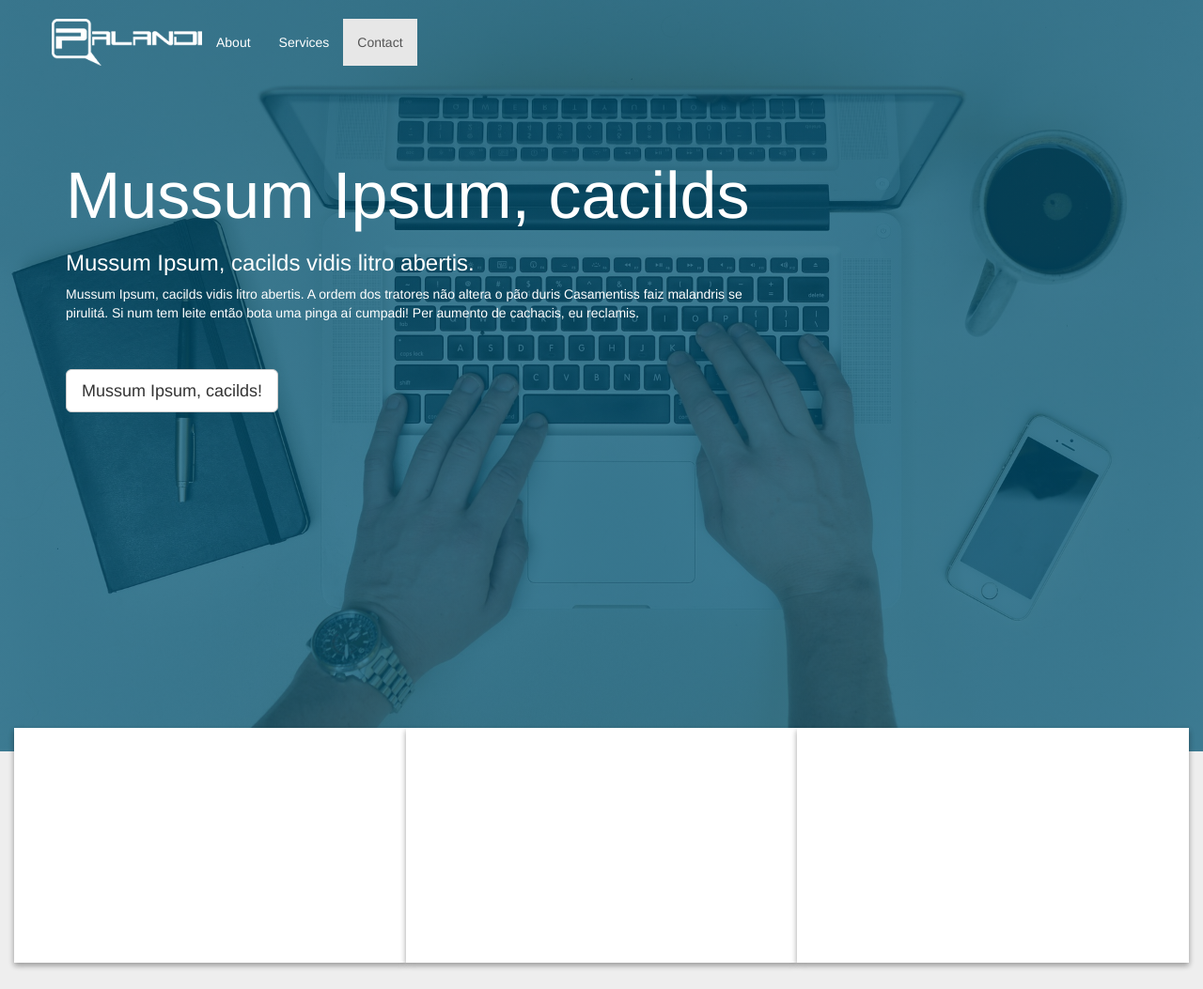
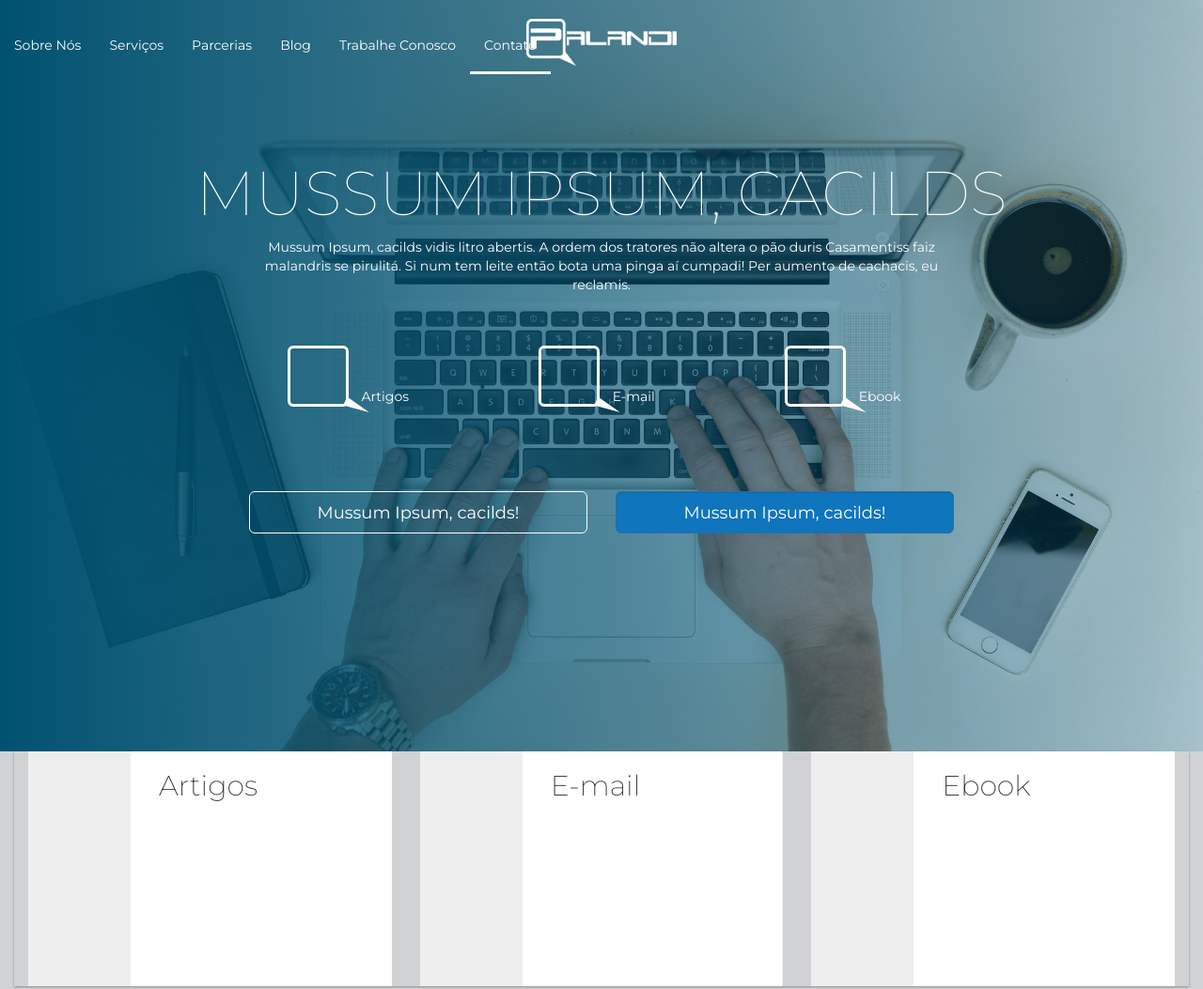
Before and after one commit to AgenciaSistemasGlobal/agencia-palandi, a plain HTML site: page index.html in a window 1280 px wide. Shown: the top 1053 px of the page at 94% size. Drawn offline with Linux system fonts and the light colour scheme.

Commit message:
Versão melhorzinha

```diff
--- a/css/scrolling-nav.css
+++ b/css/scrolling-nav.css
@@ -1,6 +1,7 @@
 body {
     width: 100%;
     height: 100%;
+    font-family: 'Montserrat', sans-serif;
 }
 
 html {
@@ -18,6 +19,21 @@ html {
 
     .top-nav-collapse {
         padding: 0;
+        box-shadow: 0 1px 3px rgba(0,0,0,0.12), 0 1px 2px rgba(0,0,0,0.24);
+    }
+
+    .navbar-default .navbar-nav>.active>a, .navbar-default .navbar-nav>.active>a:focus, .navbar-default .navbar-nav>.active>a:hover,
+    .navbar-default .navbar-nav>li>a:focus, .navbar-default .navbar-nav>li>a:hover {
+        color: #fff;
+        background-color: transparent;
+        border-color: #fff;
+    }
+}
+
+@media (min-width: 768px) {
+    .navbar-nav>li>a {
+        padding-top: 20px;
+        padding-bottom: 20px;
     }
 }
 
@@ -26,26 +42,32 @@ The padding is very important to make sure the scrollspy picks up the right area
 of those sections to manage the look and feel of the site. */
 
 .intro-section {
-    padding-top: 150px;
-    text-align: left;
+    padding-top:150px;
+    text-align: center;
     background: #fff;
     color: #fff;
     width: 100%;
     height: 100%;
-    background: no-repeat center center;
-    background-image: linear-gradient(rgba(0, 81, 112, .75), rgba(0, 81, 112, .75)), url('../img/marketing-conteudo-header.jpg');
+    background-image: linear-gradient(to right, rgb(0, 81, 112), rgba(0, 81, 112, .3)), url('../img/marketing-conteudo-header.jpg');
+
+    background-position: 50% 0;
+    background-repeat: repeat;
+    background-attachment: fixed;
+
     -webkit-background-size: cover;
     -moz-background-size: cover;
     background-size: cover;
     -o-background-size: cover;
 }
 .intro-section h1 {
-    font-size: 5em;
+    font-size: 66px;
+    text-transform: uppercase;
+    font-weight: 100;
 }
 .about-section {
     height: 100%;
     text-align: center;
-    background: #eee;
+    background: #D1D2D4;
 }
 
 .services-section {
@@ -59,39 +81,114 @@ of those sections to manage the look and feel of the site. */
     height: 100%;
     padding-top: 150px;
     text-align: center;
-    background: #eee;
+    background: #D1D2D4;
 }
-
 .navbar-brand {
-  padding: 0px;
+    position: absolute;
+    left: 50%;
+    margin-left: -80px !important;  /* 50% of your logo width */
+    display: block;
+    padding: 0;
 }
 .navbar-brand>img {
   max-height: 100%;
 }
 .navbar-default {
     background-color: transparent;
-    border-color: transparent;
+    border: none;
 }
 .top-nav-collapse {
-    background-color: #D1D2D4;
+    background-color: #0F75BC;
+}
+.top-nav-collapse .navbar-brand {
+    margin: 5px auto;
 }
 .navbar-default .navbar-nav>li>a {
     color: #fff;
+    line-height: 16px;
+    border-bottom: solid 3px transparent;
+}
+.cards-compra {
+    /* box-shadow: 0 3px 6px rgba(0,0,0,0.16), 0 3px 6px rgba(0,0,0,0.23); */
+    box-shadow: 0 1px 3px rgba(0,0,0,0.12), 0 1px 2px rgba(0,0,0,0.24);
+    width: 100%;
+    float: left;
 }
 .card-compra {
     height: 250px;
     width: 100%;
-    box-shadow: 0 3px 6px rgba(0,0,0,0.16), 0 3px 6px rgba(0,0,0,0.23);
     background-color: #fff;
-    transform: translateY(-25px);
 }
 .cards-compra article {
-    padding-left: 0;
-    padding-right: 0;
 }
 .cards-compra article:nth-child(2) .card-compra {
-    /* background-color: #515151; */
+    border-left: solid thin #eee;
+    border-right: solid thin #eee;
 }
-/* .cards-compra .col-lg-4:nth-child(3) .card-compra {
-    background-color: #005170;
-} */
+.btn {
+    padding: 10px 16px;
+    font-size: 18px;
+    line-height: 1.3333333;
+    border-radius: 6px;
+    height: 45.6px;
+}
+.btn-transparent {
+    color: #fff;
+    background-color: transparent;
+    border-color: #fff;
+}
+.btn-transparent:hover,
+.btn-transparent:focus {
+    background-color: rgba(255,255,255,.1);
+    color: #fff;
+}
+.btn-primary {
+    background-color: #0F75BC;
+}
+.all-services-format-logo {
+    padding: 45px;
+    height: 200px;
+}
+.services-format-logo {
+    border:solid 3px #fff;
+    border-radius: 6px;
+    width: 65px;
+    height: 65px;
+    text-align: center;
+    position: relative;
+    display: inline-block;
+}
+.services-format-logo i {
+    font-size:52px;
+    line-height: 60px;
+}
+.services-format-logo:after {
+    content: '';
+    position: absolute;
+    bottom: -8px;
+    right: -26px;
+    width: 0;
+    height: 0;
+    border-top: 5px solid transparent;
+    border-bottom: 5px solid transparent;
+    border-left: 28px solid #fff;
+    transform: rotate(25deg);
+}
+.services-format-desc {
+    padding: 10px;
+}
+.card-compra h2 {
+    text-align: left;
+    font-weight: 200;
+}
+.image-prdt-compra {
+    height: 100%;
+    background-color: #eee;
+    min-height: 250px;
+    width: 100%;
+    color: #fff;
+}
+.image-prdt-compra i {
+    font-size:52px;
+    line-height: 250px;
+}
--- a/index.html
+++ b/index.html
@@ -10,6 +10,8 @@
     <meta name="author" content="">
 
     <title>Agência Palandi - Marketing de Conte</title>
+
+    <link href="https://fonts.googleapis.com/css?family=Montserrat:100,200,400|Material+Icons" rel="stylesheet">
 
     <!-- Bootstrap Core CSS -->
     <link href="css/bootstrap.min.css" rel="stylesheet">
@@ -32,7 +34,6 @@
 
     <!-- Navigation -->
     <nav class="navbar navbar-default navbar-fixed-top" role="navigation">
-        <div class="container">
         <div class="navbar-header page-scroll">
             <button type="button" class="navbar-toggle" data-toggle="collapse" data-target=".navbar-ex1-collapse">
                 <span class="sr-only">Toggle navigation</span>
@@ -53,31 +54,73 @@
                     <a class="page-scroll" href="#page-top"></a>
                 </li>
                 <li>
-                        <a class="page-scroll" href="#about">About</a>
+                    <a class="page-scroll" href="#about">Sobre Nós</a>
                 </li>
                 <li>
-                        <a class="page-scroll" href="#services">Services</a>
+                    <a class="page-scroll" href="#services">Serviços</a>
                 </li>
                 <li>
-                        <a class="page-scroll" href="#contact">Contact</a>
+                    <a class="page-scroll" href="#services">Parcerias</a>
+                </li>
+                <li>
+                    <a class="page-scroll" href="#services">Blog</a>
+                </li>
+                <li>
+                    <a class="page-scroll" href="#services">Trabalhe Conosco</a>
+                </li>
+                <li>
+                    <a class="page-scroll" href="#contact">Contato</a>
                 </li>
             </ul>
         </div>
         <!-- /.navbar-collapse -->
-        </div>
-        <!-- /.container -->
     </nav>
 
     <!-- Intro Section -->
-    <section id="intro" class="intro-section">
+    <section id="intro" class="intro-section bgParallax" data-speed="4">
         <div class="container">
             <div class="row">
-                <div class="col-lg-8">
+                <div class="col-lg-12">
                     <h1>Mussum Ipsum, cacilds</h1>
-                    <h3>Mussum Ipsum, cacilds vidis litro abertis.</h3>
+                </div>
+            </div>
+            <div class="row">
+                <div class="col-lg-8 col-lg-offset-2">
                     <p>Mussum Ipsum, cacilds vidis litro abertis. A ordem dos tratores não altera o pão duris Casamentiss faiz malandris se pirulitá. Si num tem leite então bota uma pinga aí cumpadi! Per aumento de cachacis, eu reclamis.</p>
-                    <br><br>
-                    <a class="btn btn-default btn-lg page-scroll" href="#about">Mussum Ipsum, cacilds!</a>
+                </div>
+            </div>
+            <div class="row">
+                <div class="all-services-format-logo">
+                    <div class="col-lg-4 text-right">
+                        <div class="services-format-logo">
+                            <i class="material-icons">&#xE873;</i>
+                        </div>
+                        <span class="services-format-desc">Artigos</span>
+                    </div>
+                    <div class="col-lg-4 text-center">
+                        <div class="services-format-logo">
+                            <i class="material-icons">&#xE0BE;</i>
+                        </div>
+                        <span class="services-format-desc">E-mail</span>
+                    </div>
+                    <div class="col-lg-4 text-left">
+                        <div class="services-format-logo">
+                            <i class="material-icons">&#xE865;</i>
+                        </div>
+                        <span class="services-format-desc">Ebook</span>
+                    </div>
+                </div>
+            </div>
+            <div class="row">
+                <div class="col-lg-8 col-lg-offset-2">
+                    <div class="row">
+                        <div class="col-lg-6 text-right">
+                            <a class="btn btn-transparent form-control page-scroll" href="#about">Mussum Ipsum, cacilds!</a>
+                        </div>
+                        <div class="col-lg-6 text-left">
+                            <a class="btn btn-primary form-control page-scroll" href="#about">Mussum Ipsum, cacilds!</a>
+                        </div>
+                    </div>
                 </div>
             </div>
         </div>
@@ -85,16 +128,51 @@
 
     <!-- About Section -->
     <section id="about" class="about-section">
-        <div class="col-lg-12 cards-compra">
+        <div class="col-lg-12">
+            <div class="cards-compra">
                 <article class="col-lg-4">
-                <div class="card-compra"></div>
+                    <div class="card-compra">
+                        <div class="row">
+                            <div class="col-md-4">
+                                <div class="image-prdt-compra">
+                                    <i class="material-icons">&#xE873;</i>
+                                </div>
+                            </div>
+                            <div class="col-md-8">
+                                <h2>Artigos</h2>
+                            </div>
+                        </div>
+                    </div>
                 </article>
                 <article class="col-lg-4">
-                <div class="card-compra"></div>
+                    <div class="card-compra">
+                        <div class="row">
+                            <div class="col-md-4">
+                                <div class="image-prdt-compra">
+                                    <i class="material-icons">&#xE0BE;</i>
+                                </div>
+                            </div>
+                            <div class="col-md-8">
+                                <h2>E-mail</h2>
+                            </div>
+                        </div>
+                    </div>
                 </article>
                 <article class="col-lg-4">
-                <div class="card-compra"></div>
+                    <div class="card-compra">
+                        <div class="row">
+                            <div class="col-md-4">
+                                <div class="image-prdt-compra">
+                                    <i class="material-icons">&#xE865;</i>
+                                </div>
+                            </div>
+                            <div class="col-md-8">
+                                <h2>Ebook</h2>
+                            </div>
+                        </div>
+                    </div>
                 </article>
+            </div>
         </div>
         <div class="container">
             <div class="row">
--- a/js/scrolling-nav.js
+++ b/js/scrolling-nav.js
@@ -17,3 +17,17 @@ $(function() {
         event.preventDefault();
     });
 });
+
+
+$('.bgParallax').each(function(){
+    var $obj = $(this);
+
+    $(window).scroll(function() {
+        var yPos = -($(window).scrollTop() / $obj.data('speed'));
+
+        var bgpos = '50% '+ yPos + 'px';
+
+        $obj.css('background-position', bgpos );
+
+    });
+});
```
Also changed, not shown: img/logotipo-colorido.gif (added). Lines whose indentation alone changed are shown as unchanged.
